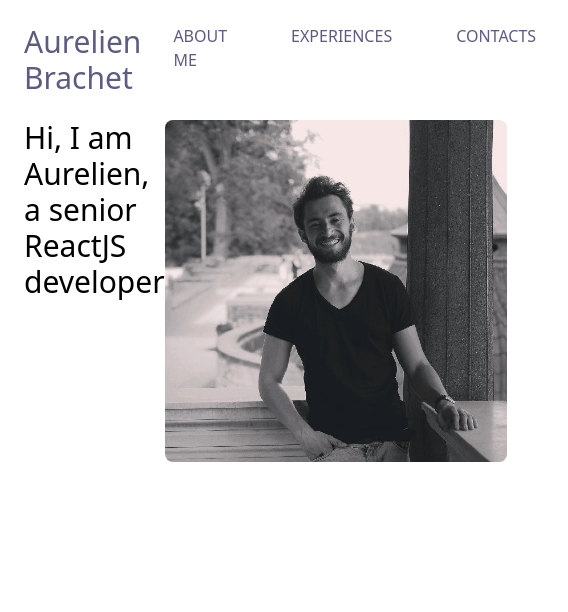
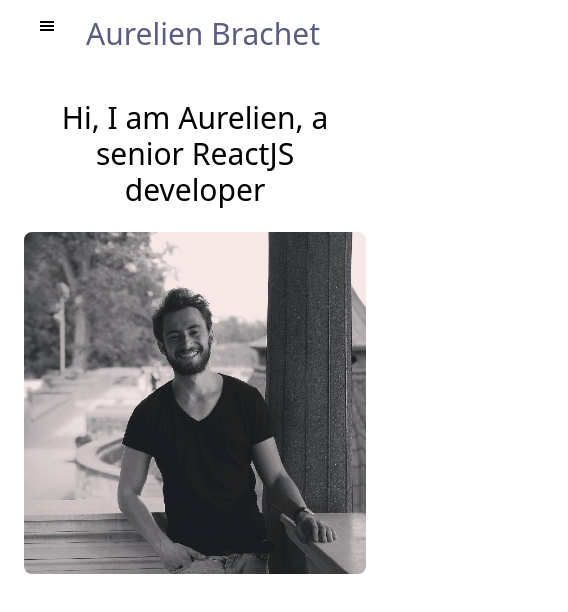
Before and after one commit to Aurelienbr96/my-resume, a React (Vite) app: page / in a window 390 px wide. Shown: the top 612 px of the page, 568 px wide, since content can reach past the window. Built offline with nearby package versions, Linux system fonts and the light colour scheme.

Commit message:
feature (5633) add menu and first responsive draft on the website

```diff
--- a/package.json
+++ b/package.json
@@ -12,18 +12,22 @@
   },
   "dependencies": {
     "@tanstack/react-query": "^5.24.1",
+    "classnames": "^2.5.1",
     "dayjs": "^1.11.10",
     "flowbite-react": "^0.7.2",
     "localforage": "^1.10.0",
     "match-sorter": "^6.3.4",
     "react": "^18.2.0",
+    "react-burger-menu": "^3.0.9",
     "react-dom": "^18.2.0",
+    "react-icons": "^5.0.1",
     "react-router-dom": "^6.22.2",
     "sort-by": "^1.2.0"
   },
   "devDependencies": {
     "@types/jest": "^29.5.12",
     "@types/react": "^18.2.56",
+    "@types/react-burger-menu": "^2.8.7",
     "@types/react-dom": "^18.2.19",
     "@typescript-eslint/eslint-plugin": "^7.0.2",
     "@typescript-eslint/parser": "^7.0.2",
--- /dev/null
+++ b/src/modules/common/hooks/useBreakPoints.ts
@@ -0,0 +1,22 @@
+import useMediaQuery from './useMediaQuery';
+
+/**
+ * Get a set of boolean representing which breakpoint is active
+ * and which breakpoints are inactive.
+ *
+ * Inspired by: https://github.com/contra/react-responsive/issues/162#issuecomment-592082035
+ */
+export default function useBreakpoints() {
+  const breakpoints = {
+    isXs: useMediaQuery('(max-width: 640px)'),
+    isSm: useMediaQuery('(min-width: 641px) and (max-width: 768px)'),
+    isMd: useMediaQuery('(min-width: 769px) and (max-width: 1024px)'),
+    isLg: useMediaQuery('(min-width: 1025px)'),
+    active: 'xs',
+  };
+  if (breakpoints.isXs) breakpoints.active = 'xs';
+  if (breakpoints.isSm) breakpoints.active = 'sm';
+  if (breakpoints.isMd) breakpoints.active = 'md';
+  if (breakpoints.isLg) breakpoints.active = 'lg';
+  return breakpoints;
+}
--- /dev/null
+++ b/src/modules/common/hooks/useMediaQuery.ts
@@ -0,0 +1,22 @@
+import { useEffect, useState } from "react";
+
+/**
+ * Custom hook that tells you whether a given media query is active.
+ *
+ * Inspired by https://usehooks.com/useMedia/
+ * https://gist.github.com/gragland/ed8cac563f5df71d78f4a1fefa8c5633
+ */
+export default function useMediaQuery(query: string) {
+  const [matches, setMatches] = useState(false);
+  useEffect(
+    () => {
+      const mediaQuery = window.matchMedia(query);
+      setMatches(mediaQuery.matches);
+      const handler = (event: MediaQueryListEvent) => setMatches(event.matches);
+      mediaQuery.addEventListener("change", handler);
+      return () => mediaQuery.removeEventListener("change", handler);
+    },
+    [], // Empty array ensures effect is only run on mount and unmount
+  );
+  return matches;
+}
--- a/src/modules/contact/ContactPage.tsx
+++ b/src/modules/contact/ContactPage.tsx
@@ -1,7 +1,5 @@
 export const ContactPage = () => (
-  <div className="flex flex-col">
-    <div className="flex">
-      <p className="text-3xl">Hi this is my contacts</p>
-    </div>
+  <div>
+    <h1 className="text-3xl text-center">Contacts informations</h1>
   </div>
 );
--- a/src/modules/experiences/ExperiencePage.tsx
+++ b/src/modules/experiences/ExperiencePage.tsx
@@ -17,11 +17,13 @@ export const ExperiencePage = () => {
   if (isLoading || !data) return null;
 
   return (
-    <Timeline>
+    <div>
+      <h1 className="text-3xl text-center">Experiences and education</h1>
+      <Timeline className="mt-6">
         {data.work.map((work) => (
           <TimelineItem key={work.startDate}>
-          <TimelinePoint/>
-          <TimelineContent >
+            <TimelinePoint />
+            <TimelineContent>
               <div className="flex items-center">
                 <img src={work.logo} className="h-[40px] w-[40px]" />
                 <Timeline.Title className="text-xl ml-[10px]">
@@ -41,5 +43,6 @@ export const ExperiencePage = () => {
           </TimelineItem>
         ))}
       </Timeline>
+    </div>
   );
 };
--- a/src/modules/homepage/HomePage.tsx
+++ b/src/modules/homepage/HomePage.tsx
@@ -1,8 +1,24 @@
+import classNames from "classnames";
 import me from "../../assets/img/me.jpeg";
+import useBreakpoints from "../common/hooks/useBreakPoints";
 
-export const HomePage = () => (
-  <div className="flex justify-between">
-    <p className="text-3xl">Hi, I am Aurelien, a senior ReactJS developer</p>
-    <img className="rounded-lg" src={me} />
-  </div>
-);
+export const HomePage = () => {
+  const { isXs } = useBreakpoints();
+  console.log("isXs", isXs);
+  const containerClassName = classNames({
+    "flex justify-between": !isXs,
+    "flex flex-col": isXs,
+  });
+
+  const textClassName = classNames("text-3xl", {
+    "my-6 text-center": isXs,
+  });
+  return (
+    <div className={containerClassName}>
+      <p className={textClassName}>
+        Hi, I am Aurelien, a senior ReactJS developer
+      </p>
+      <img className="rounded-lg" src={me} />
+    </div>
+  );
+};
--- /dev/null
+++ b/src/modules/router/components/ButtonMenu.tsx
@@ -0,0 +1,21 @@
+import classNames from "classnames";
+import { Link } from "react-router-dom";
+import { useRetractableMenu } from "../hooks/useRetractableMenu";
+
+export const ButtonMenu = ({
+  children,
+  to,
+  className,
+}: {
+  children: any;
+  to: string;
+  className?: string;
+}) => {
+  const containerClassName = classNames("hover:underline", className);
+  const { handleMenuRetracted } = useRetractableMenu();
+  return (
+    <Link to={to} onClick={handleMenuRetracted} className={containerClassName}>
+      {children}
+    </Link>
+  );
+};
--- a/src/modules/router/components/Layout.tsx
+++ b/src/modules/router/components/Layout.tsx
@@ -1,24 +1,38 @@
-import { Link, Outlet } from "react-router-dom";
+import { GiHamburgerMenu } from "react-icons/gi";
 
-export const Layout = () => (
-  <div className="flex flex-col  h-screen px-6">
-    <div className="flex justify-around my-6">
-      <Link className="text-3xl text-light-purple" to="/">
-        Aurelien Brachet
-      </Link>
-      <div className="flex justify-around text-light-purple">
-        <Link className="mx-8" to="/about">
-          ABOUT ME
-        </Link>
-        <Link className="mx-8" to="/experiences">
-          EXPERIENCES
-        </Link>
-        <Link className="mx-8" to="/contacts">
-          CONTACTS
-        </Link>
+import { Outlet } from "react-router-dom";
+
+import { useRetractableMenu } from "../hooks/useRetractableMenu";
+import { ButtonMenu } from "./ButtonMenu";
+import { Menu } from "./Menu";
+import useBreakpoints from "../../common/hooks/useBreakPoints";
+
+export const Layout = () => {
+  const { isMenuRetracted, handleMenuRetracted } = useRetractableMenu();
+  const { isXs } = useBreakpoints();
+
+  return (
+    <div id="outer-container" className="flex flex-col px-6">
+      <div className="flex justify-around">
+        {isXs && (
+          <button onClick={handleMenuRetracted}>
+            <GiHamburgerMenu />
+          </button>
+        )}
+
+        <ButtonMenu className="text-3xl text-light-purple mt-4" to="/">
+          Aurelien Brachet
+        </ButtonMenu>
+        <Menu
+          isOpen={isMenuRetracted}
+          handleOnMobileMenuClick={handleMenuRetracted}
+        />
+      </div>
+      <div id="page-wrap">
+        <div id="details" className="mt-6">
+          <Outlet />
+        </div>
       </div>
     </div>
-
-    <Outlet />
-  </div>
-);
+  );
+};
--- /dev/null
+++ b/src/modules/router/components/Menu.tsx
@@ -0,0 +1,67 @@
+import classNames from "classnames";
+import useBreakpoints from "../../common/hooks/useBreakPoints";
+import { slide as MobileMenu } from "react-burger-menu";
+import { ButtonMenu } from "./ButtonMenu";
+
+const styles = {
+  bmBurgerButton: {
+    position: "absolute",
+    width: "0px",
+    height: "0px",
+    left: "36px",
+    top: "36px",
+  },
+  bmItemList: {
+    display: "flex",
+    height: "100%",
+    flexDirection: "column",
+  },
+};
+
+export const Menu = ({
+  isOpen,
+  handleOnMobileMenuClick,
+}: {
+  isOpen: boolean;
+  handleOnMobileMenuClick: (() => void) | undefined;
+}) => {
+  const { isXs } = useBreakpoints();
+
+  if (!isXs) {
+    return (
+      <div className="mt-6 text-light-purple">
+        <ButtonMenu className="mx-8" to="/about">
+          ABOUT ME
+        </ButtonMenu>
+        <ButtonMenu className="mx-8" to="/experiences">
+          EXPERIENCES
+        </ButtonMenu>
+        <ButtonMenu className="mx-8" to="/contacts">
+          CONTACTS
+        </ButtonMenu>
+      </div>
+    );
+  }
+
+  return (
+    <MobileMenu
+      right
+      styles={styles}
+      outerContainerId={"outer-container"}
+      pageWrapId={"page-wrap"}
+      className="bg-black text-light-purple"
+      onClose={handleOnMobileMenuClick}
+      isOpen={isOpen}
+    >
+      <ButtonMenu className="mx-8" to="/about">
+        ABOUT ME
+      </ButtonMenu>
+      <ButtonMenu className="mx-8" to="/experiences">
+        EXPERIENCES
+      </ButtonMenu>
+      <ButtonMenu className="mx-8" to="/contacts">
+        CONTACTS
+      </ButtonMenu>
+    </MobileMenu>
+  );
+};
--- /dev/null
+++ b/src/modules/router/hooks/useRetractableMenu.tsx
@@ -0,0 +1,9 @@
+import { useState } from 'react';
+
+export const useRetractableMenu = () => {
+  const [isMenuRetracted, setIsMenuRetracted] = useState<boolean>(false);
+  const handleMenuRetracted = () => {
+    setIsMenuRetracted((prev) => !prev);
+  };
+  return { isMenuRetracted, handleMenuRetracted };
+};
```
Also changed, not shown: 2 other files (tests, documents, lock files or other folders). Lines whose indentation alone changed are shown as unchanged.
